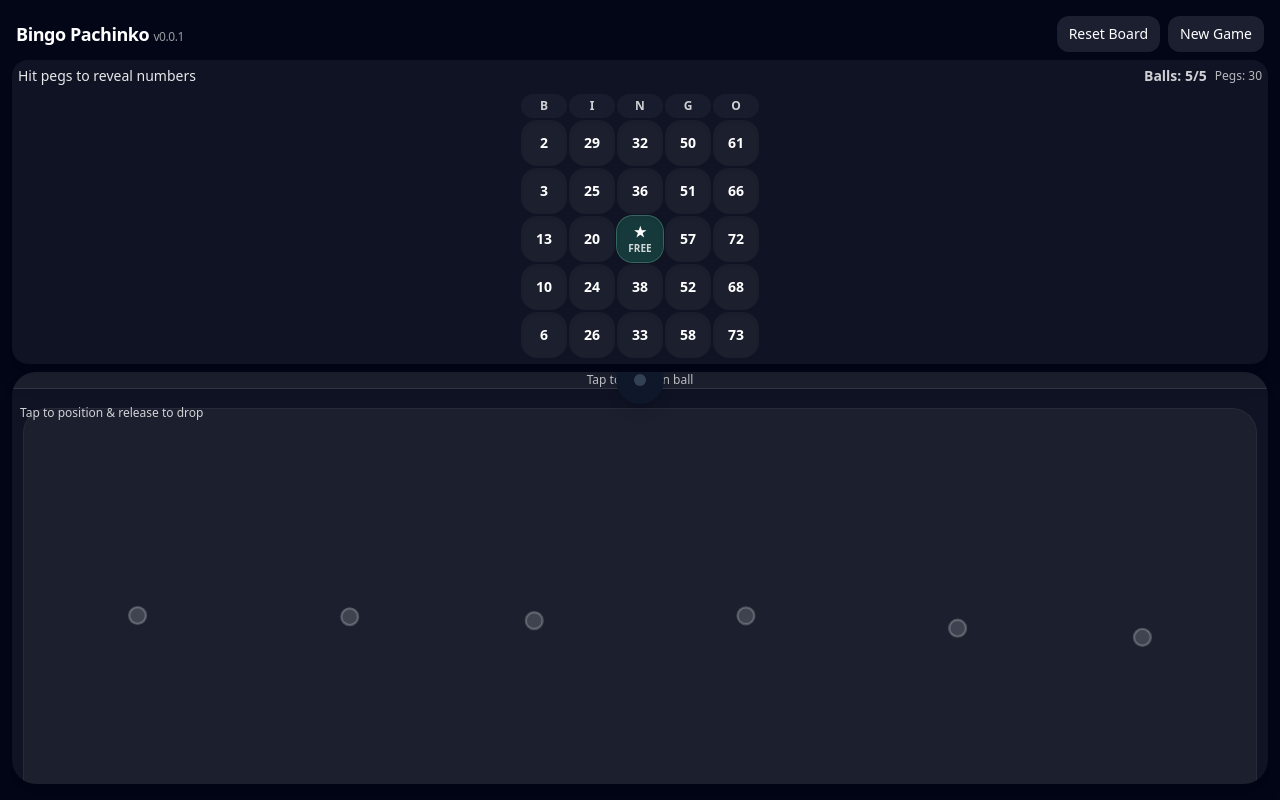
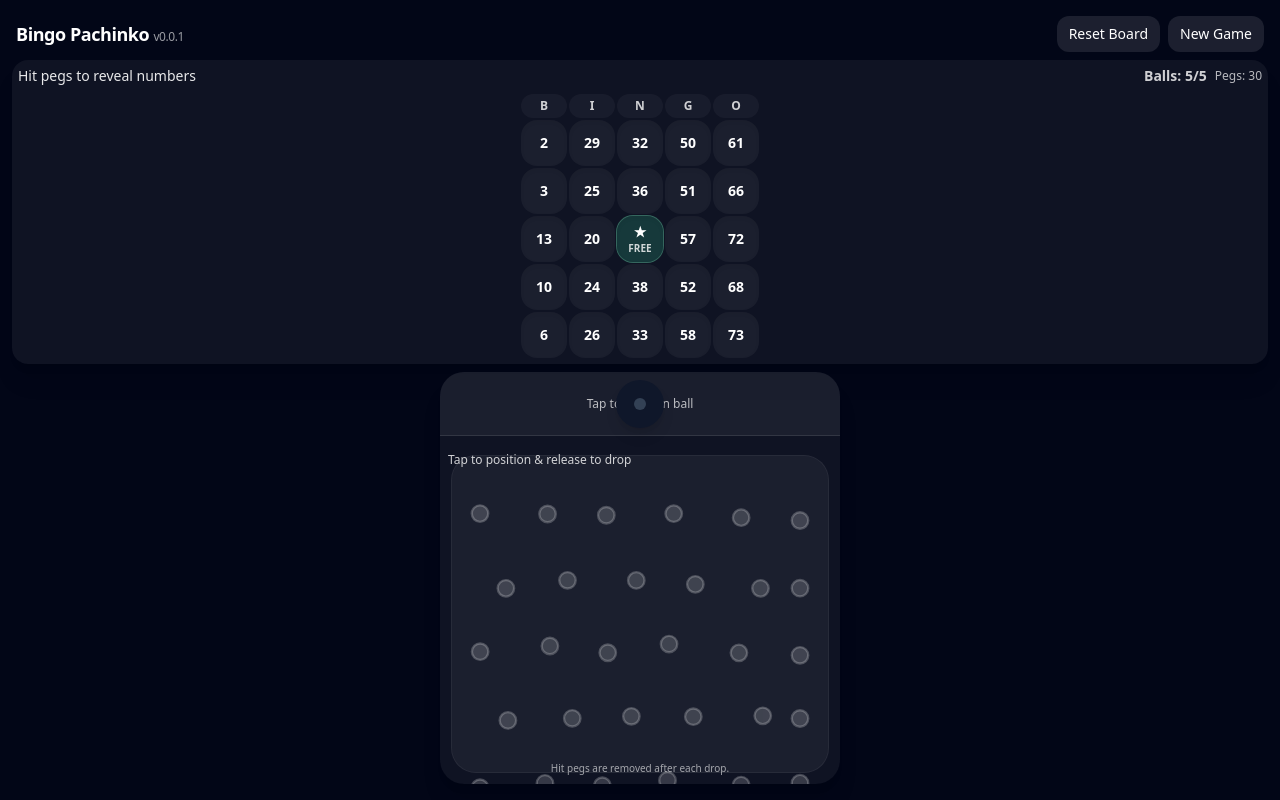
Before and after one commit to SEBalaban/bingo-chinko, a React (Vite) app: page / in a window 1280 px wide. Built offline with nearby package versions, Linux system fonts and the light colour scheme; the HTML template or start-up script is replaced by a standard one.

Commit message:
Reduce peg area height by 40% and make pachinko game area responsive with max-width

```diff
--- a/src/BingoPachinkoGame.tsx
+++ b/src/BingoPachinkoGame.tsx
@@ -701,7 +701,7 @@ export default function BingoPachinkoGame() {
         </div>
 
         {/* Pachinko Game Area */}
-        <div className="flex-1 flex flex-col gap-2 rounded-3xl bg-white/5 shadow-xl overflow-hidden relative">
+        <div className="flex-1 flex flex-col gap-2 rounded-3xl bg-white/5 shadow-xl overflow-hidden relative w-full max-w-[400px] mx-auto">
           {/* Ball Starting Area */}
           <div
             data-game-area
@@ -737,11 +737,9 @@ export default function BingoPachinkoGame() {
           <div
             data-game-area
             ref={gameAreaRef}
-            className="flex-1 relative mx-auto"
+            className="flex-1 relative mx-auto w-full max-w-[400px]"
             style={{
-              width: '100%',
-              maxWidth: '100%',
-              aspectRatio: '1.2',
+              aspectRatio: '2.0',
               touchAction: 'none',
               userSelect: 'none',
             }}
```
